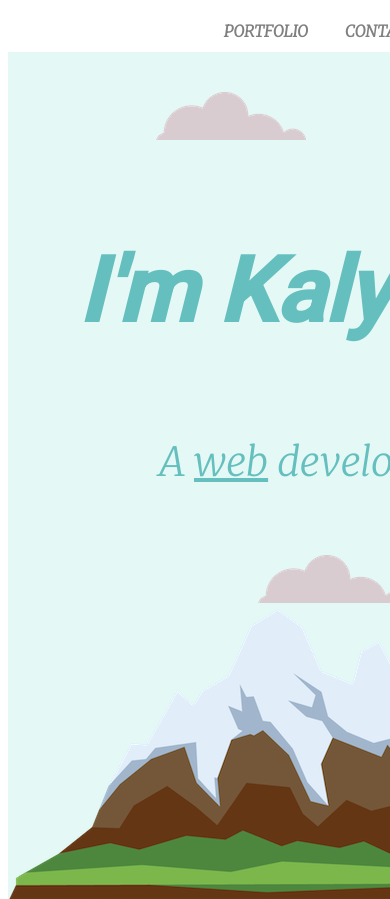
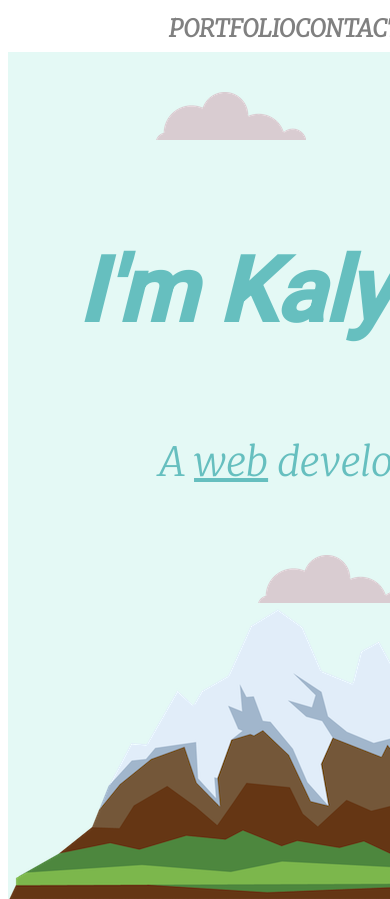
Before and after one commit to KalyaniDantuluri/CV, a plain HTML site: page index.html in a window 390 px wide. Shown: the top 899 px of the page. Drawn offline with Linux system fonts and the light colour scheme.

Commit message:
Add files via upload

```diff
--- a/style.css
+++ b/style.css
@@ -49,6 +49,14 @@ h2 {
 h3 {
     font-family: 'montserrat', sans-serif;
     color: #11999E;
+}
+
+.purple {
+    color: #C70A80;
+}
+
+.green {
+    color: green;
 }
 
 .top-cloud {
@@ -364,7 +372,7 @@ footer {
     color: grey;
 }
 
-@media only screen and (max-width:980px) {
+@media only screen and (max-width:850px) {
     .grid {
         grid-template-columns: 1fr;
         grid-template-rows: 1.4fr 0.4fr 1.2fr 1.2fr 1.2fr 1.2fr 1.2fr 1.2fr 0.8fr;
@@ -418,16 +426,14 @@ footer {
     }
     .portfolio {
         position: relative;
-        left: 25px ;
+        left: 1rem;
         text-decoration: none;
         color: grey;
-        font-size:1rem;
     }
     .con {
         position: relative;
-        left: 30px;
+        right: 1rem;
         text-decoration: none;
         color: grey;
-         font-size:1rem;
     }
 }
```
